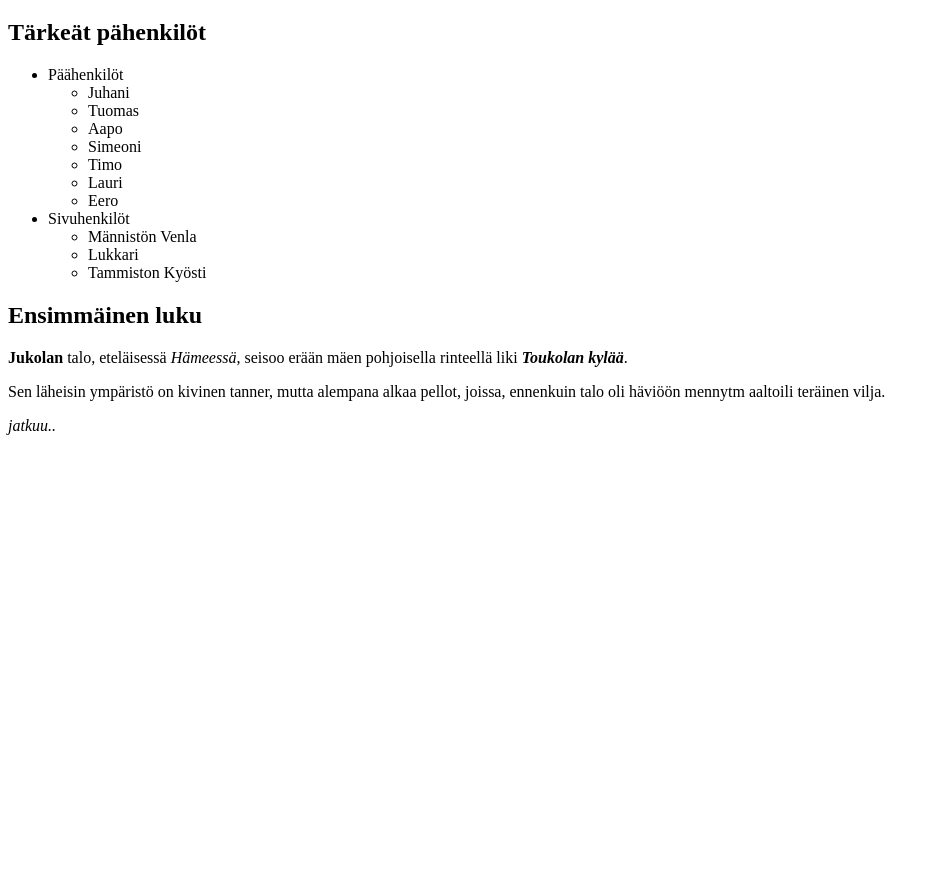
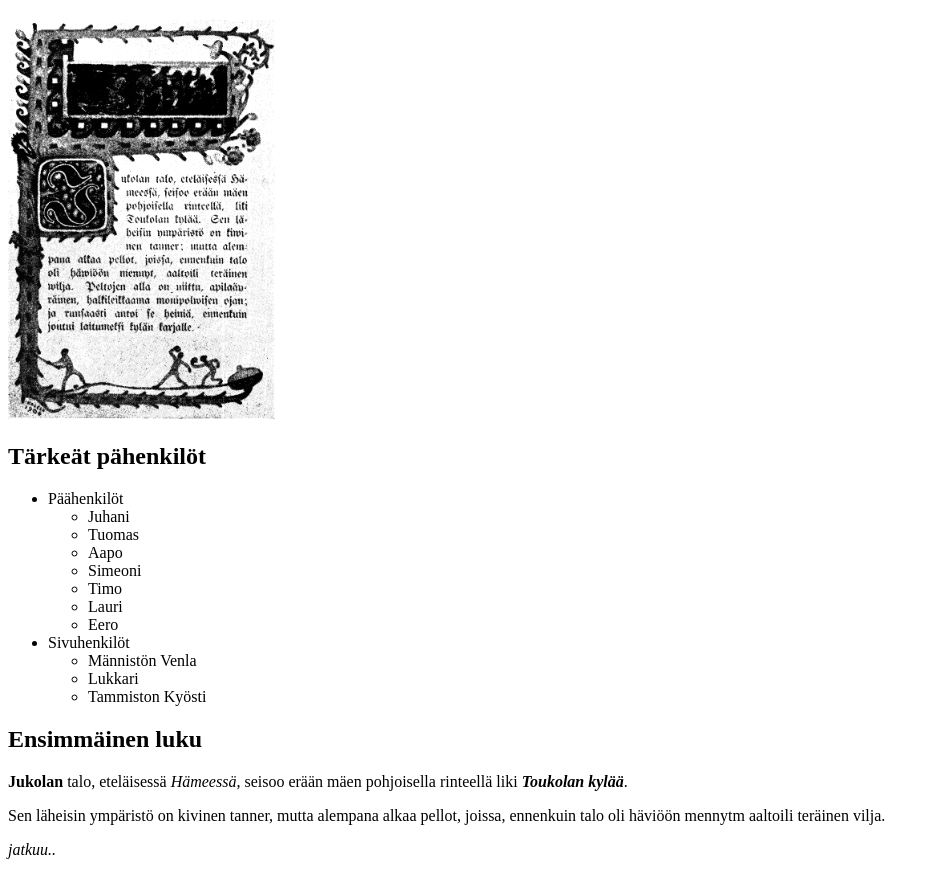
Before and after one commit to anketola/Lapio-website, a plain HTML site: page index.html in a window 1280 px wide. Shown: the part 61-936 px from the top of the page, without its empty margins (0-942 px from the left). Before the commit the page ends 800 px from the top, so only its background shows below. Drawn offline with Linux system fonts and the light colour scheme.

Commit message:
Osa 3. Viides tehtävä

```diff
--- a/index.html
+++ b/index.html
@@ -9,6 +9,9 @@
 <body>
   <!--Tee tehtävät tänne-->
 <h1>Seitsemän veljestä</h1>
+  <!-- Kuva esittää seitsemän veljeksen kirjan ensimmäistä sivua -->
+<img src="asset/Seitsemän_veljestä.png" height="400" alt ="kansikuva" />
+
 <h2>Tärkeät pähenkilöt</h2>
 
 <ul>
```
Also changed, not shown: asset/Seitsemän_veljestä.png (added).
